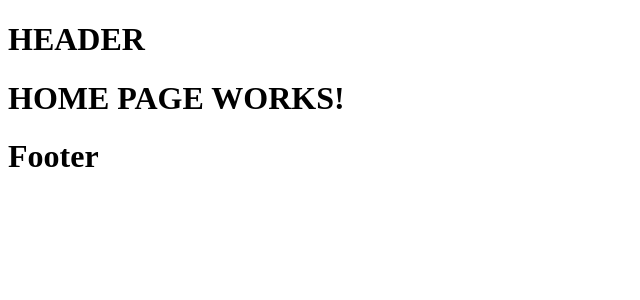
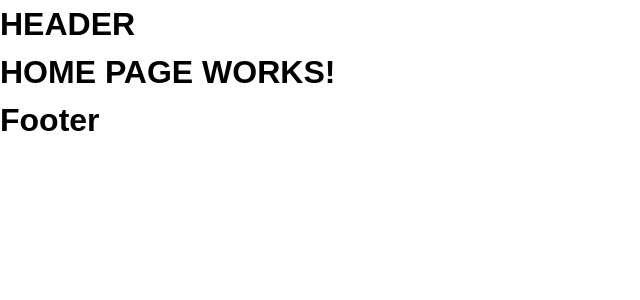
Before and after one commit to subhanahmed047/demo-streaming, a React (Vite) app: page / in a window 1280 px wide. Shown: the top 300 px of the page, without its empty margins (0-640 px from the left). Built offline with nearby package versions, Linux system fonts and the light colour scheme.

Commit message:
add global styles and setup theme provider

```diff
--- a/App.js
+++ b/App.js
@@ -1,4 +1,5 @@
 import React, { Component } from 'react';
+import { ThemeProvider } from 'styled-components';
 import { Route, Switch } from 'react-router-dom';
 import {
   HomePage,
@@ -8,11 +9,13 @@ import {
 } from './src/pages';
 import Header from './src/components/header';
 import Footer from './src/components/footer';
+import { GlobalStyles, theme } from './src/theme';
 
 class App extends Component {
   render() {
     return (
-      <>
+      <ThemeProvider theme={theme}>
+        <GlobalStyles />
         <Header />
         <Switch>
           <Route exact path="/" component={HomePage} />
@@ -21,7 +24,7 @@ class App extends Component {
           <Route component={PageNotFoundPage} />
         </Switch>
         <Footer />
-      </>
+      </ThemeProvider>
     );
   }
 }
--- /dev/null
+++ b/src/theme/globalStyles.js
@@ -0,0 +1,22 @@
+import { createGlobalStyle } from 'styled-components';
+
+const GlobalStyle = createGlobalStyle`
+    body {
+        font-family: "Raleway", "Helvetica Neue", "Oxygen", "Segoe UI", "Roboto", "Ubuntu", "Cantarell", "Fira Sans", "Droid Sans", sans-serif;
+        -webkit-font-smoothing: antialiased;
+        -moz-osx-font-smoothing: grayscale;
+        font: 16px/1.5 "Dosis", sans-serif;
+    }
+    * {
+      box-sizing: border-box;
+      margin: 0;
+      padding: 0;
+    }
+    a {
+      font-weight: 550;
+      color: #edf0f1;
+      text-decoration: none;
+    }
+`;
+
+export default GlobalStyle;
--- /dev/null
+++ b/src/theme/index.js
@@ -0,0 +1,4 @@
+import GlobalStyles from './globalStyles';
+import theme from './theme';
+
+export { theme, GlobalStyles };
--- /dev/null
+++ b/src/theme/theme.js
@@ -0,0 +1,12 @@
+const theme = {
+  primary: {
+    light: '#09f',
+    dark: '#06f',
+  },
+  secondary: {
+    light: '#505050',
+    dark: '#323232',
+  },
+};
+
+export default theme;
```
